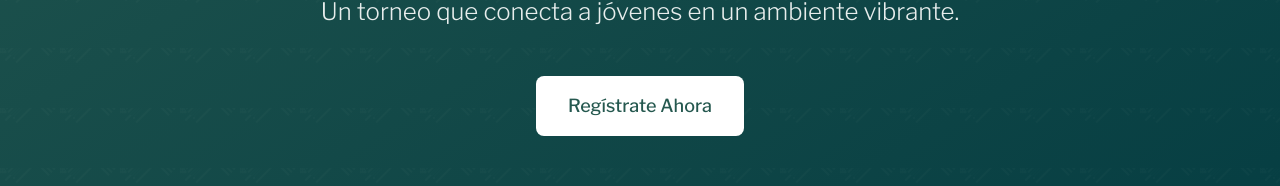
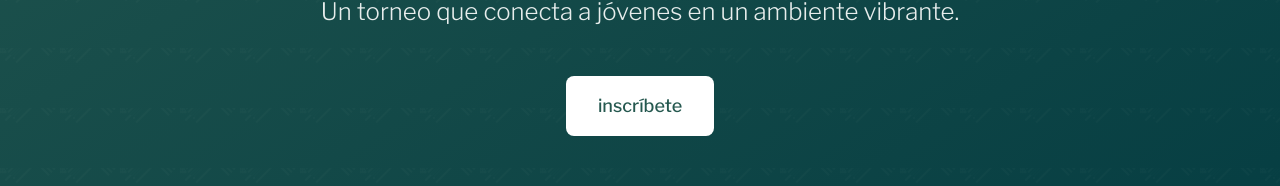
Before and after one commit to diegotokenstate/grandslampadel, a React (Vite) app: page / in a window 1280 px wide. Shown: the part 492-678 px from the top of the page. Built offline with nearby package versions, Linux system fonts and the light colour scheme.

Commit message:
Updated HeroSection.tsx

```diff
--- a/src/components/HeroSection.tsx
+++ b/src/components/HeroSection.tsx
@@ -82,7 +82,7 @@ const HeroSection = () => {
               to="/registro"
               className="inline-flex items-center px-8 py-4 text-lg font-medium text-verde bg-marfil rounded-lg hover:bg-[#A8E0D9] transition-colors duration-300 transform hover:scale-105"
             >
-              Regístrate Ahora
+              inscríbete
             </Link>
           </motion.div>
 
```
